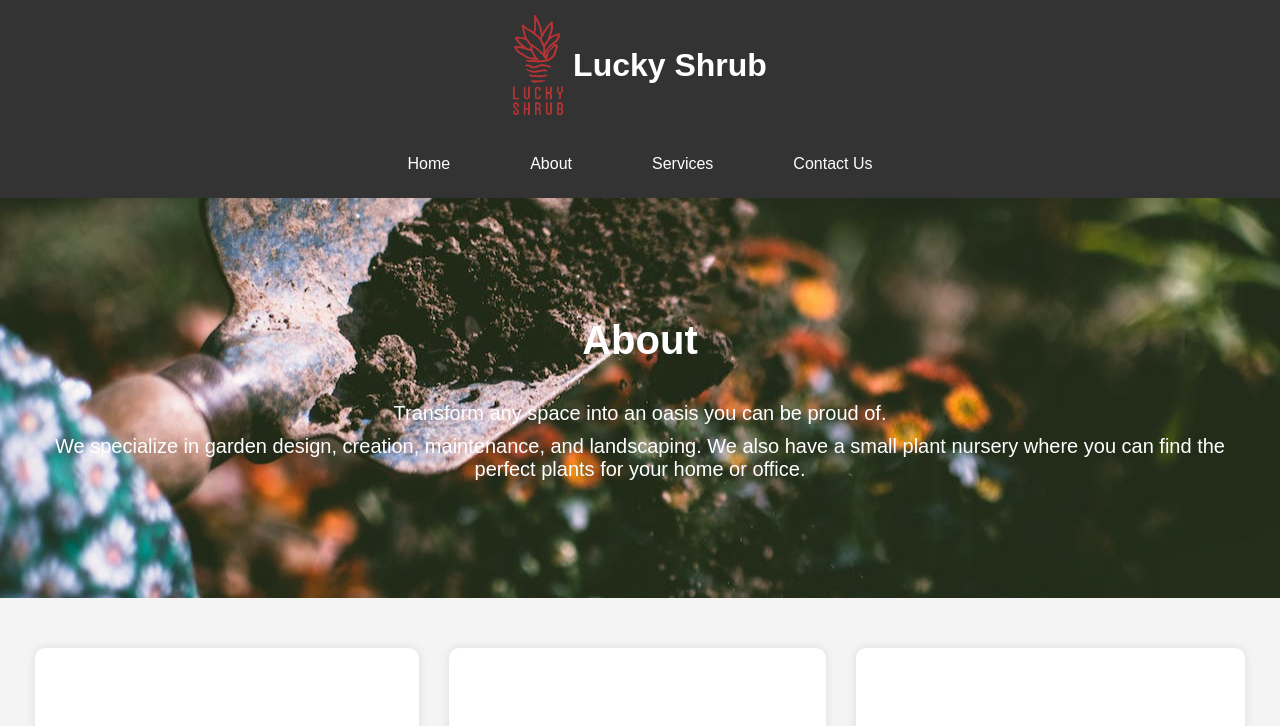
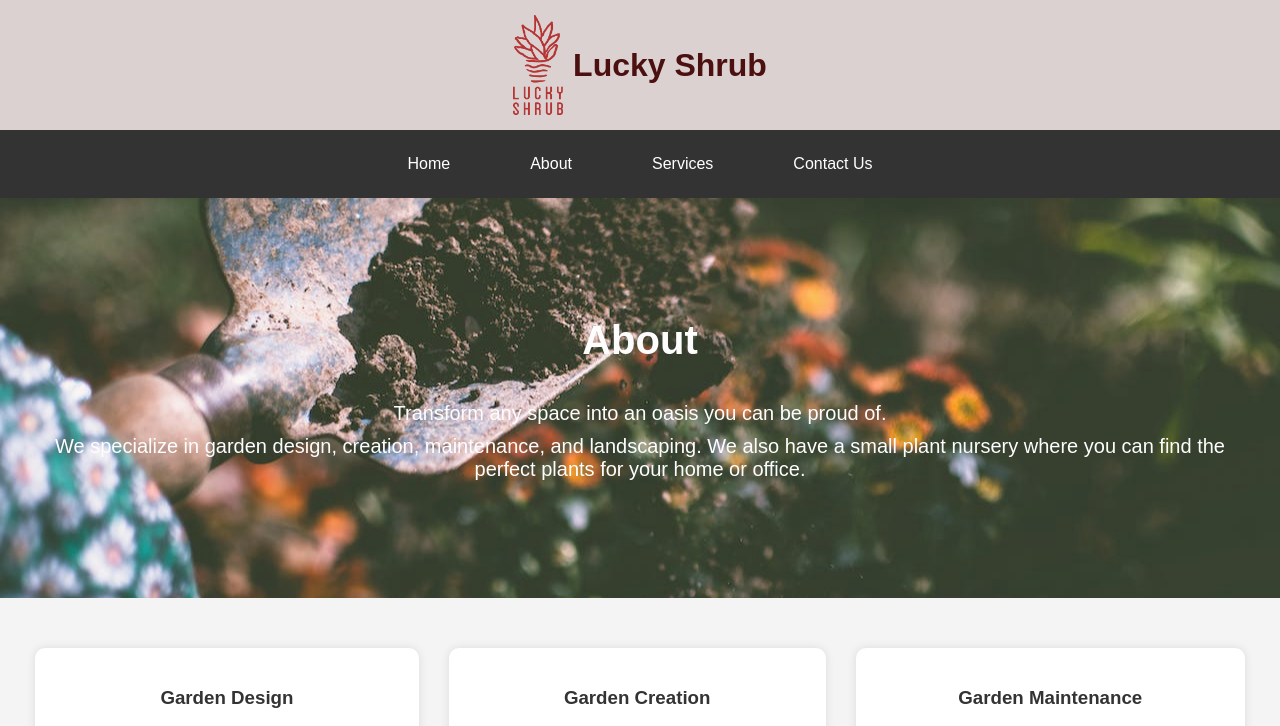
Before and after one commit to dawn-ndemo/lucky_shrub, a plain HTML site: page index.html in a window 1280 px wide. Shown: the top 726 px of the page. Drawn offline with Linux system fonts and the light colour scheme.

Commit message:
reduce image opacity

```diff
--- a/styles.css
+++ b/styles.css
@@ -7,7 +7,7 @@ body {
 
 /* Header and logo */
 .header {
-    background-color: #333;
+    background-color: #dbd1d1;
     color: #fff;
     padding: 15px;
     text-align: center;
@@ -26,6 +26,7 @@ body {
 
 .logo-container h1 {
     margin: 0;
+    color: #4d1010;
 }
 
 /* nav bar */
@@ -64,6 +65,7 @@ nav a:hover {
     background-size: cover;
     background-position: center;
     background-repeat: no-repeat;
+    opacity: 0.9;
     height: 300px;
     display: flex;
     flex-direction: column;
@@ -120,7 +122,7 @@ h3 {
     text-align: left;
     max-width: 300px;
 }
-h3 {
+.footer h3 {
     color: #fff;
 }
 
```
